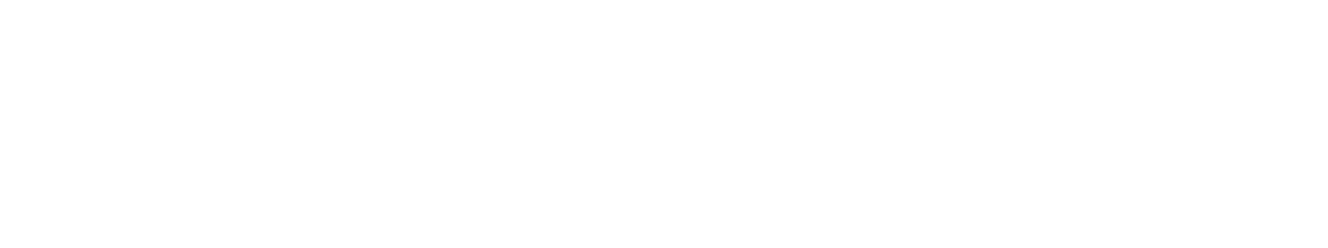
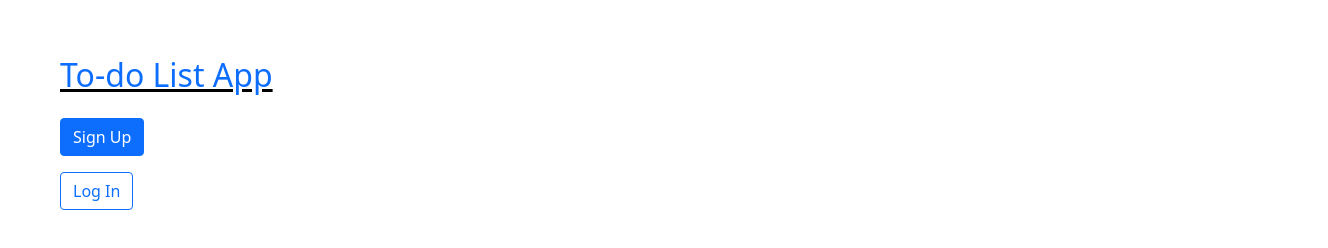
Before and after one commit to Usheninte/kup-js, a plain HTML site: page projects/01-to-do-list/index.html in a window 1280 px wide. Shown: the whole page, 1328 px wide, since content can reach past the window. Drawn offline with nearby package versions, Linux system fonts and the light colour scheme.

Commit message:
Completed base page setup.

```diff
--- a/projects/01-to-do-list/index.html
+++ b/projects/01-to-do-list/index.html
@@ -5,12 +5,34 @@
     <meta charset="UTF-8">
     <meta http-equiv="X-UA-Compatible" content="IE=edge">
     <meta name="viewport" content="width=device-width, initial-scale=1.0">
-    <title>To-Do List</title>
+    <title>To-Do List App</title>
+    <!-- Custom styling -->
+    <link rel="stylesheet" type="text/css" href="style.css">
+    <!-- Bootstrap CSS only -->
+    <link href="https://cdn.jsdelivr.net/npm/bootstrap@5.0.2/dist/css/bootstrap.min.css" rel="stylesheet">
+    <!-- Bootstrap JavaScript Bundle with Popper -->
+    <script src="https://cdn.jsdelivr.net/npm/bootstrap@5.0.2/dist/js/bootstrap.bundle.min.js"></script>
+    <!-- Bootstrap Icons -->
+    <link href="https://cdn.jsdelivr.net/npm/bootstrap-icons@1.5.0/font/bootstrap-icons.css" rel="stylesheet">
 </head>
 
 <body>
 
+    <div class="container-fluid mx-5 my-5">
+        <div class="row">
 
+            <div class="col-12 col-md py-2">
+                <h2 class="text-primary text-underline">To-do List App</h2>
+            </div>
+            <div class="col-12 col-md py-2">
+                <button class="btn btn-primary">Sign Up</button>
+            </div>
+            <div class="col-12 col-md py-2">
+                <button class="btn btn-outline-primary">Log In</button>
+            </div>
+
+        </div>
+    </div>
 
 </body>
 
--- /dev/null
+++ b/projects/01-to-do-list/style.css
@@ -0,0 +1,4 @@
+.text-underline {
+    text-decoration: underline;
+    text-decoration-color: #000;
+}
```
